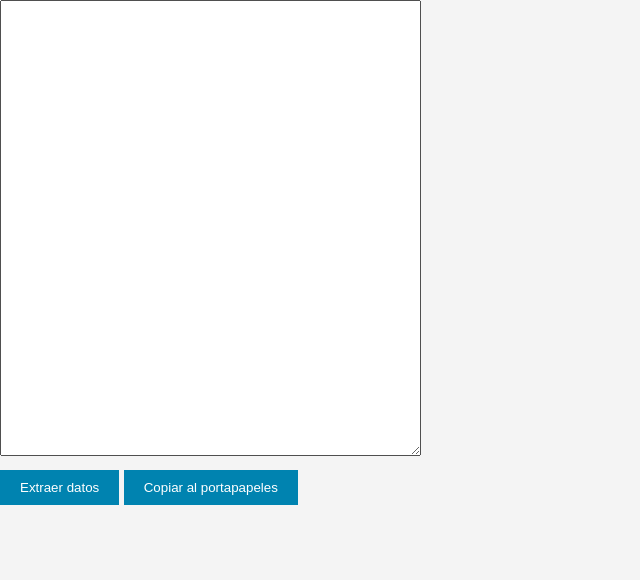
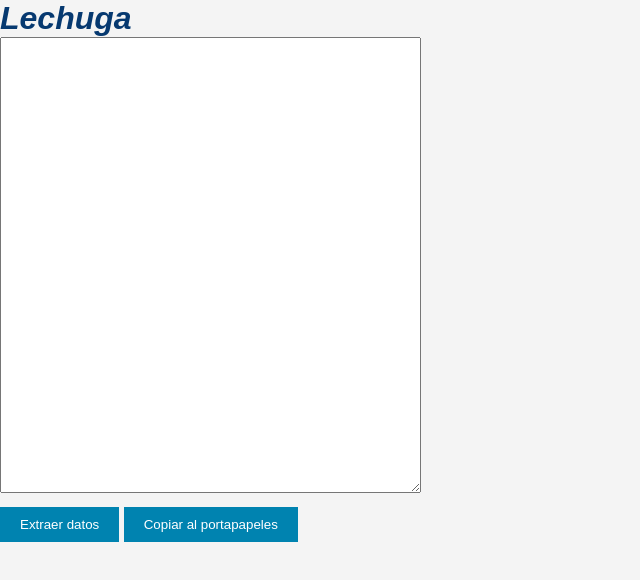
Before and after one commit to Julio25p/lechuga, a plain HTML site: page index.html in a window 1280 px wide. Shown: the whole page, without its empty margins (0-640 px from the left). Drawn offline with Linux system fonts and the light colour scheme.

Commit message:
Add files via upload

```diff
--- a/index.html
+++ b/index.html
@@ -2,6 +2,7 @@
 <html>
 <head>
     <link rel="stylesheet" type="text/css" href="styles.css">
+    <b><span style="font-size: xx-large; color: #063970;"><i>Lechuga</i></span></b><br>
 </head>
 <body>
     <textarea id="inputArea" rows="30" cols="50"></textarea><br>
```
